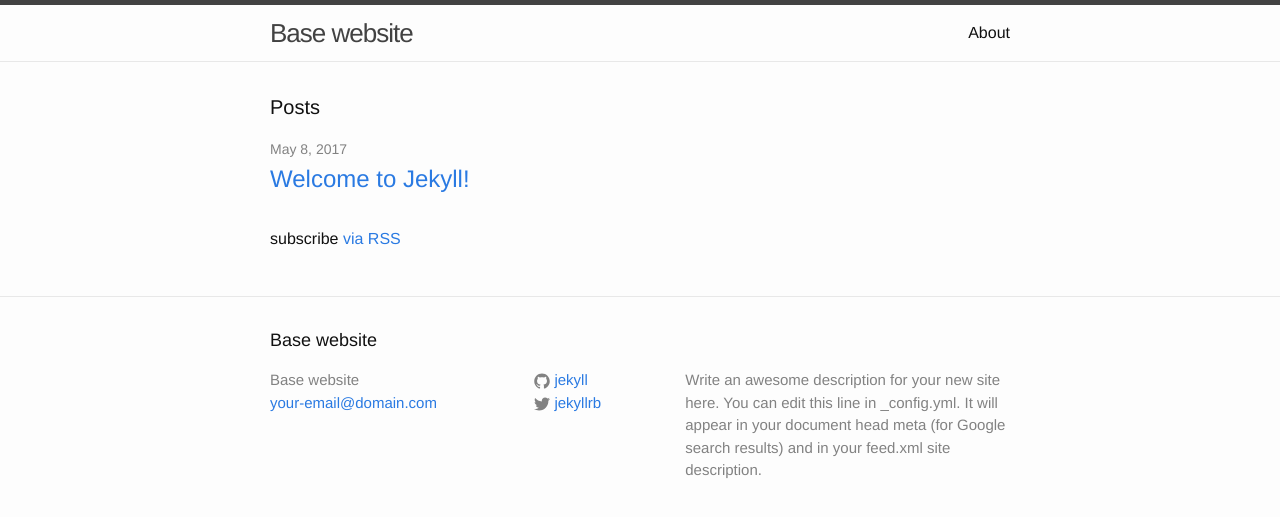
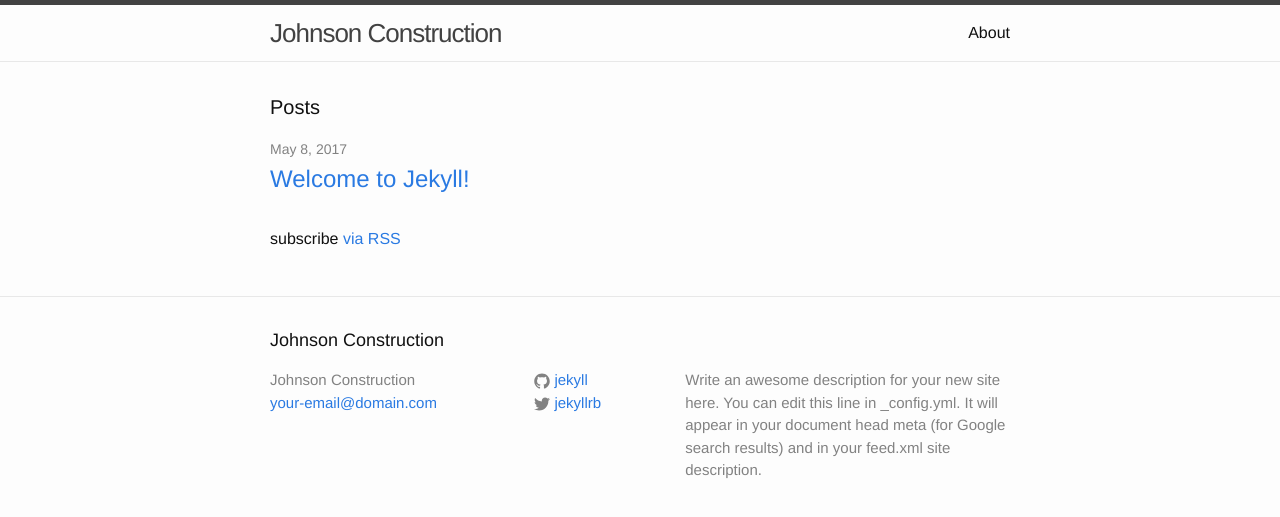
Before and after one commit to Maekrix/Maekrix.github.io, a Jekyll site: the page built from index.html, in a window 1280 px wide. Shown: the top 517 px of the page. Built offline with Jekyll 4.4.1, drawn with Linux system fonts in a browser that asks for light colours.

Commit message:
Update _config.yml

```diff
--- a/_config.yml
+++ b/_config.yml
@@ -6,7 +6,7 @@
 # 'jekyll serve'. If you change this file, please restart the server process.
 
 # Site settings
-title: Base website
+title: Johnson Construction
 email: your-email@domain.com
 description: > # this means to ignore newlines until "baseurl:"
   Write an awesome description for your new site here. You can edit this
```
